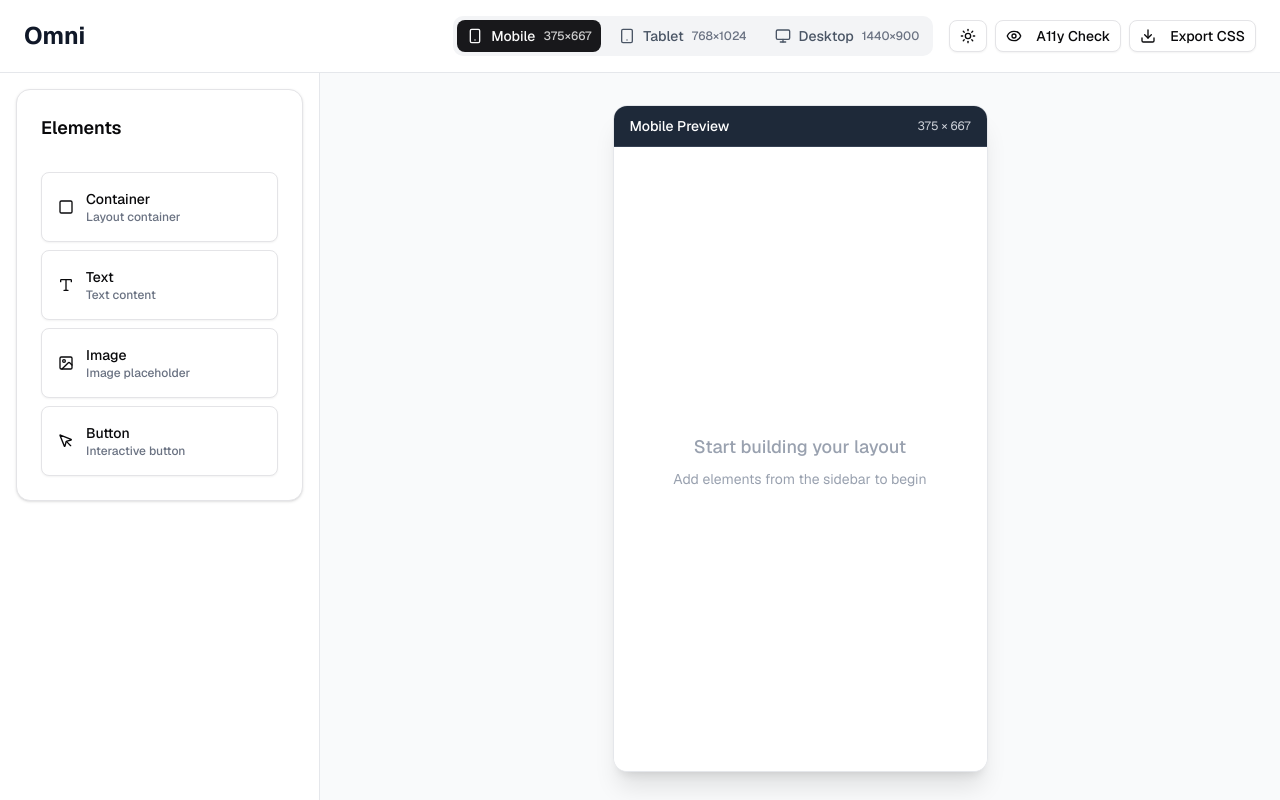
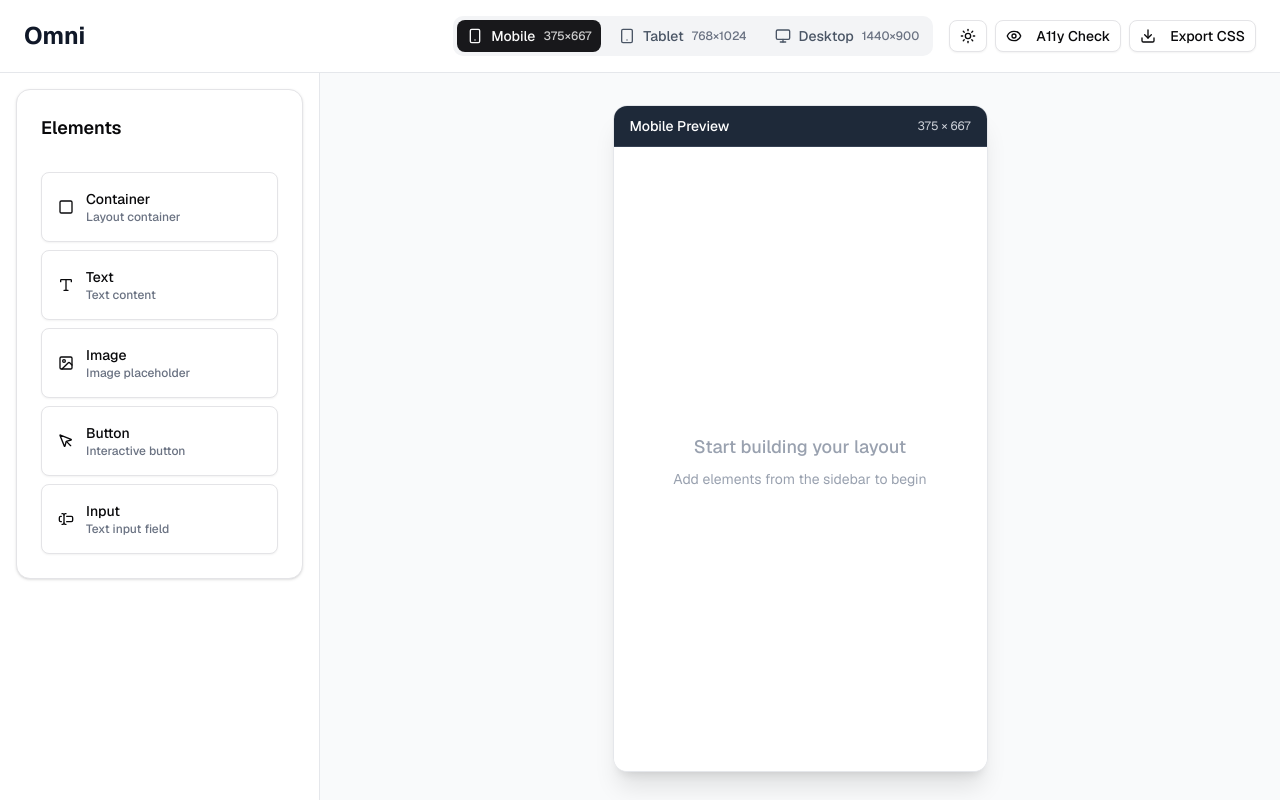
Before and after one commit to ahmadrafidev/omni, a Next.js app: page / in a window 1280 px wide. Built offline with nearby package versions, Linux system fonts and the light colour scheme.

Commit message:
element: add input element to grid builder

```diff
--- a/app/components/draggable-element.tsx
+++ b/app/components/draggable-element.tsx
@@ -93,6 +93,20 @@ export function DraggableElement({ element, isSelected, onSelect, onResize }: Dr
             {element.content}
           </button>
         )
+      case "input":
+        return (
+          <input
+            type="text"
+            className="w-full h-full px-2 py-1 border border-gray-300 rounded focus:outline-none focus:ring-2 focus:ring-blue-500"
+            style={{
+              fontSize: element.styles.fontSize,
+              backgroundColor: element.styles.backgroundColor || "white",
+              borderRadius: element.styles.borderRadius,
+            }}
+            placeholder={element.content}
+            defaultValue={element.content}
+          />
+        )
       default:
         return (
           <div className="w-full h-full flex items-center justify-center text-gray-500 text-sm">{element.content}</div>
--- a/app/components/grid-builder.tsx
+++ b/app/components/grid-builder.tsx
@@ -2,7 +2,7 @@
 
 import { Button } from "@/components/ui/button"
 import { Card, CardContent, CardHeader, CardTitle } from "@/components/ui/card"
-import { Type, ImageIcon, Square, MousePointer } from "lucide-react"
+import { Type, ImageIcon, Square, MousePointer, TextCursorInput } from "lucide-react"
 import type { GridElement } from "../page"
 
 interface GridBuilderProps {
@@ -14,6 +14,7 @@ const elementTypes = [
   { type: "text" as const, label: "Text", icon: Type, description: "Text content" },
   { type: "image" as const, label: "Image", icon: ImageIcon, description: "Image placeholder" },
   { type: "button" as const, label: "Button", icon: MousePointer, description: "Interactive button" },
+  { type: "input" as const, label: "Input", icon: TextCursorInput, description: "Text input field" },
 ]
 
 export function GridBuilder({ onAddElement }: GridBuilderProps) {
--- a/app/page.tsx
+++ b/app/page.tsx
@@ -16,7 +16,7 @@ import { Download, Eye } from "lucide-react"
 
 export interface GridElement {
   id: string
-  type: "container" | "text" | "image" | "button"
+  type: "container" | "text" | "image" | "button" | "input"
   content: string
   styles: {
     width: string
@@ -58,17 +58,24 @@ export default function Omni() {
       id: `element-${Date.now()}`,
       type,
       content:
-        type === "text" ? "Sample Text" : type === "button" ? "Button" : type === "image" ? "Image" : "Container",
+        type === "text" ? "Sample Text" :
+        type === "button" ? "Button" :
+        type === "image" ? "Image" :
+        type === "input" ? "Enter text..." :
+        "Container",
       styles: {
         width: "200px",
         height: type === "text" ? "auto" : "100px",
-        backgroundColor: type === "container" ? "#f3f4f6" : type === "button" ? "#3b82f6" : "transparent",
+        backgroundColor: type === "container" ? "#f3f4f6" :
+                        type === "button" ? "#3b82f6" :
+                        type === "input" ? "white" :
+                        "transparent",
         padding: "16px",
         margin: "8px",
         fontSize: "16px",
         fontWeight: "normal",
         textAlign: "left",
-        borderRadius: type === "button" ? "8px" : "0px",
+        borderRadius: type === "button" || type === "input" ? "8px" : "0px",
       },
       position: { x: 50, y: 50 },
       size: { width: 200, height: type === "text" ? 50 : 100 },
```
